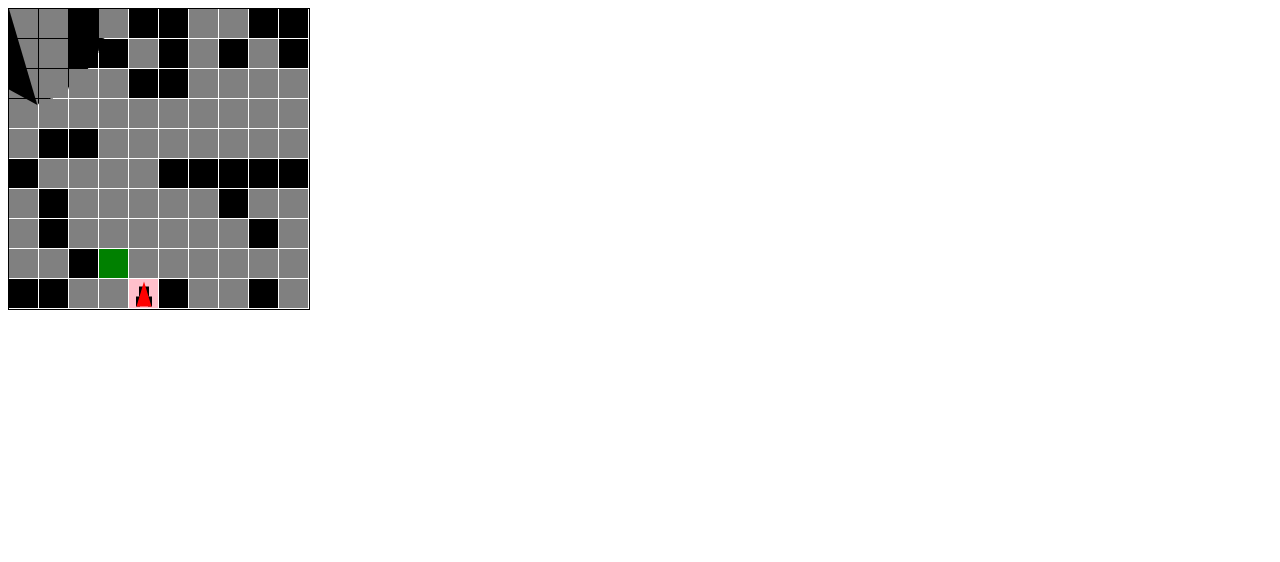
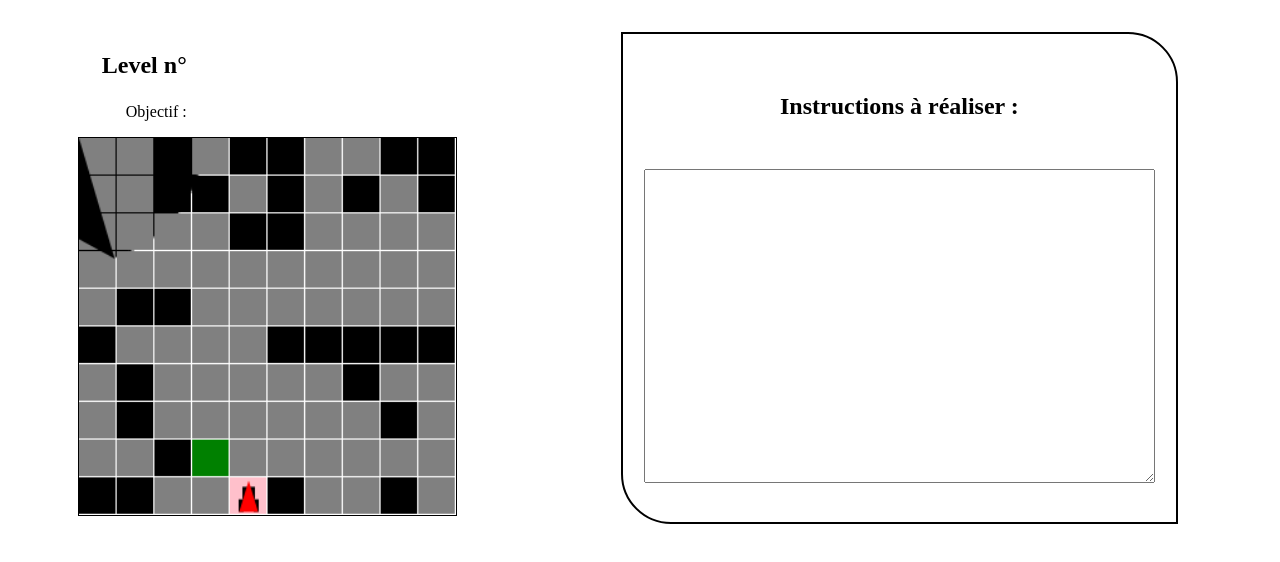
Before and after one commit to Keksoj/code-car, a plain HTML site: page index.html in a window 1280 px wide. Drawn offline with Linux system fonts and the light colour scheme.

Commit message:
ajout_css

```diff
--- a/index.html
+++ b/index.html
@@ -8,16 +8,21 @@
         <meta name="viewport" content="width=device-width, initial-scale=1" />
         <title>Code Car</title>
         <script type="module" src="index.js" defer></script>
+        <link rel="stylesheet" href="style.css" />
     </head>
     <body>
-        <div>
-            <title id="niveau"></title>
-            <span id="timer"></span>
-            <div id="objectif"></div>
-        </div>
+        <article id="leftSide">
+            <div>
+                <h1 id="niveau">Level n°</h1>
+                <span id="timer"></span>
+                <div id="objectif">Objectif :</div>
+            </div>
 
-        <canvas id="canvas"></canvas>
-
-        <div id="textbox"></div>
+            <canvas id="canvas"></canvas>
+        </article>
+        <aside id="textbox">
+            <h1>Instructions à réaliser :</h1>
+            <textarea type="textarea" id="instructions"></textarea>
+        </aside>
     </body>
 </html>
--- /dev/null
+++ b/style.css
@@ -0,0 +1,32 @@
+body {
+    display: flex;
+    flex-direction: row;
+    justify-content: space-around;
+}
+article {
+    display: flex;
+    flex-direction: column;
+    width: 30%;
+}
+article div {
+    height: 15%;
+    margin: 1.5em;
+}
+aside {
+    display: flex;
+    flex-direction: column;
+    justify-content: space-around;
+    align-items: center;
+    margin: 1.5em;
+    padding: 1.5em;
+    border: 2px black solid;
+    border-radius: 0 50px 0 50px;
+    width : 40%;
+}
+#instructions {
+    width: 100%;
+    height: 70%;
+    text-align: justify;
+    overflow: auto;
+    word-wrap: break-word;
+}
```
